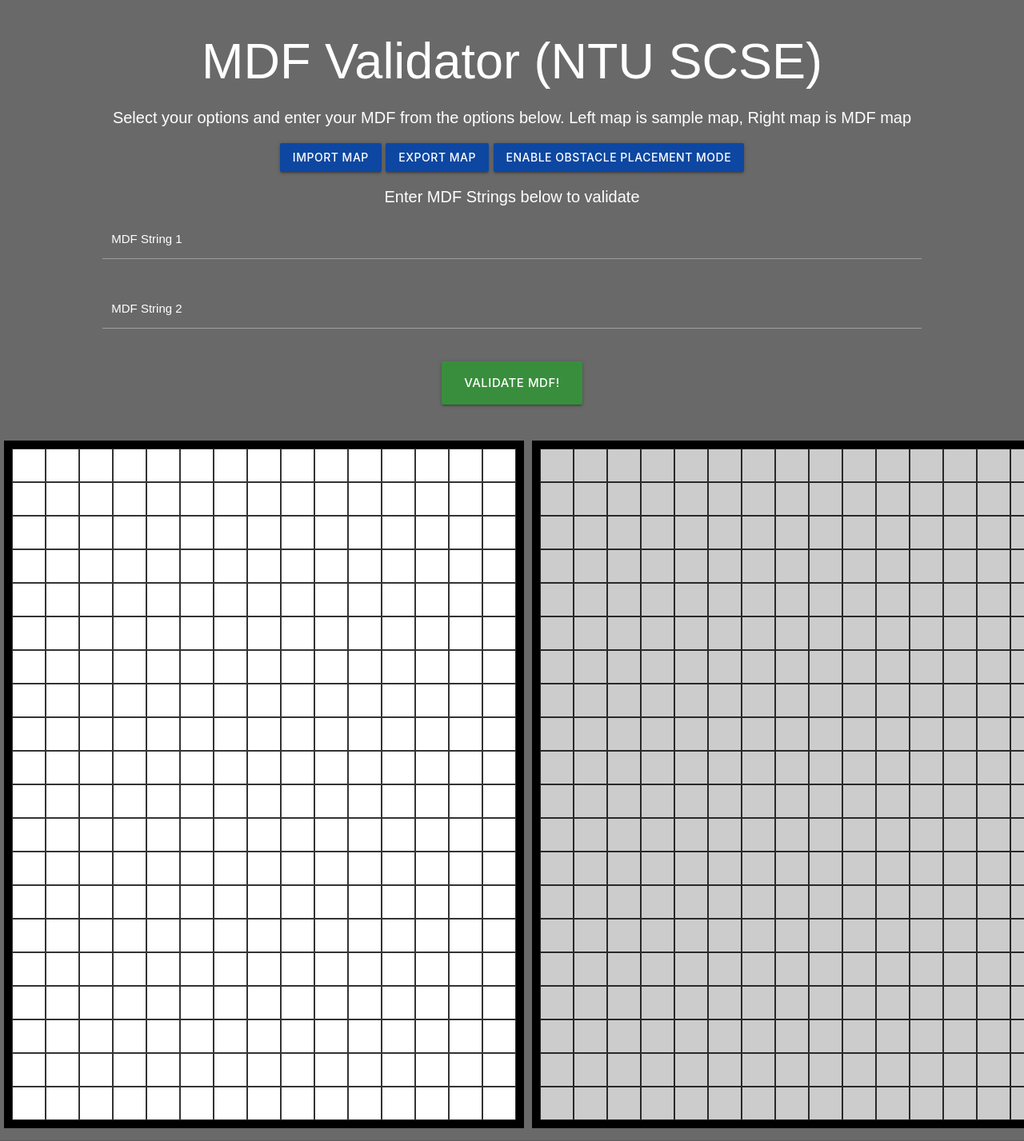
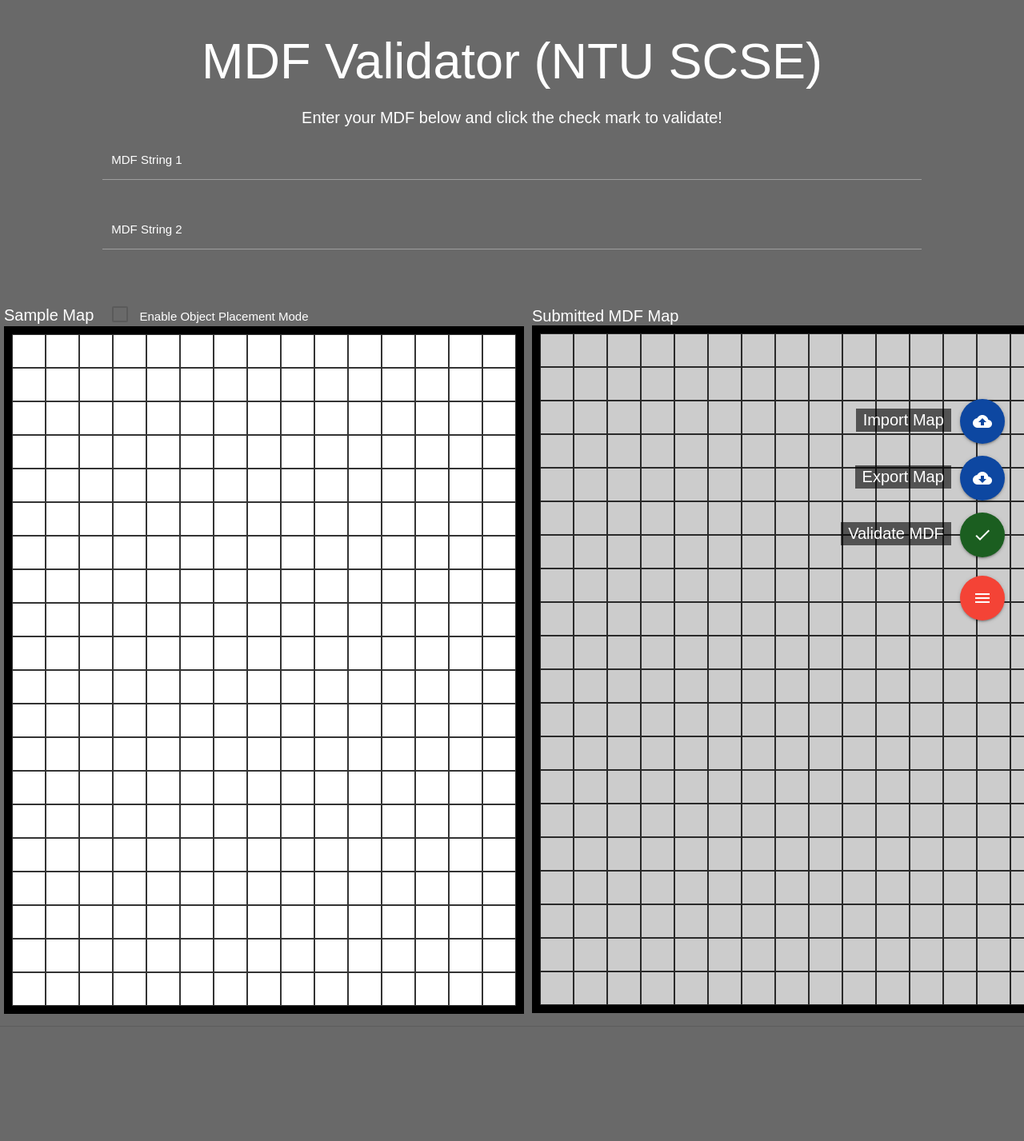
Before and after one commit to itachi1706/MDP-MDF-Validator, a Node server app: page / in a window 1280 px wide. Shown: the whole page at 80% size. After the commit the page ends 1284 px from the top, so only its background shows below. Run offline with Node 20, Linux system fonts and the light colour scheme; some web fonts are replaced.

Commit message:
Replaced all buttons with FAB or checkboxes :D

```diff
--- a/public/stylesheets/style.css
+++ b/public/stylesheets/style.css
@@ -34,7 +34,7 @@
   font-size: unset;
 }
 
-#result.no-result {
+.hide-elem {
   display: none;
 }
 
@@ -166,3 +166,21 @@
   border-bottom: 1px solid #fff !important;
   box-shadow: 0 1px 0 0 #fff !important;
 }
+
+/* FAB Tooltip */
+.fixed-action-btn ul > li > span {
+  position: absolute;
+  right: 120%;
+  white-space: nowrap;
+  background: rgba(0,0,0,.6);
+  padding: 3px 9px;
+  color: white;
+  margin-top: 12px;
+}
+
+/* change colour of filled in check box */
+.checkbox-blue[type="checkbox"].filled-in:checked + span:not(.lever):after
+{
+    border: 2px solid #0D47A1;
+    background-color: #0D47A1;
+}
--- a/views/index.ejs
+++ b/views/index.ejs
@@ -15,16 +15,13 @@
     <link rel="stylesheet" href="https://cdnjs.cloudflare.com/ajax/libs/materialize/1.0.0/css/materialize.min.css">
     <!-- Compiled and minified JavaScript -->
     <script src="https://cdnjs.cloudflare.com/ajax/libs/materialize/1.0.0/js/materialize.min.js"></script>
+    <!-- Material Icons -->
+    <link href="https://fonts.googleapis.com/icon?family=Material+Icons" rel="stylesheet">
   </head>
   <body onload="initialize()">
     <h1 class="header"><%= title %></h1>
-    <p class="header">Select your options and enter your MDF from the options below. Left map is sample map, Right map is MDF map</p>
-    <div id="btnConstruct" class="header">
-      <button class="btn waves-effect waves-light blue darken-4" onclick="importMap()">Import Map</button>
-      <button class="btn waves-effect waves-light blue darken-4" onclick="exportMap()">Export Map</button>
-      <button class="btn waves-effect waves-light blue darken-4" id="btnObstacleSet" onclick="toggleObstacle()">Enable Obstacle Placement Mode</button>
-    </div>
-    <p id="prompt" class="header">Enter MDF Strings below to validate</p>
+    <p class="header">Enter your MDF below and click the check mark to validate!</p>
+    <p id="prompt" class="header hide-elem">Obstacle Placement Mode Enabled. Click sample map to add/remove obstacles!</p>
     <div id="btnConstruct" class="header mdf-input-div">
       <div class="input-field col s6 mdf-input">
         <input id="mdf1" type="text" class="validate">
@@ -36,24 +33,43 @@
         <label for="mdf2">MDF String 2</label>
         <span class="helper-text" id="helper-mdf2" data-error="Invalid"></span>
       </div>
-      <button class="btn-large waves-effect waves-light green darken-2" id="validate" class="tblong" onclick="validateMDF()">Validate MDF!</button>
     </div>
 
-    <div id="result" class="header largetopgap no-result">Score: <span id="resultScore">0</span> (<span id="resultC">0</span> correct, <span id="resultI">0</span> incorrect, <span id="resultU">0</span> unexplored)</div>
+    <div id="result" class="header largetopgap hide-elem">Score: <span id="resultScore">0</span> (<span id="resultC">0</span> correct, <span id="resultI">0</span> incorrect, <span id="resultU">0</span> unexplored)</div>
 
     <div class="largetopgap">
       <table>
         <tbody>
           <tr>
             <td style="float: right;">
+              <span style="text-align: center;">Sample Map</span>&nbsp;&nbsp;&nbsp;
+              <span>
+                <label>
+                  <input type="checkbox" class="filled-in checkbox-blue" onclick="toggleObstacle()" />
+                  <span class="white-text">Enable Object Placement Mode</span>
+                </label>
+              </span>
+              <br>
               <div class="mdp-container" id="sampleArena"></div>
             </td>
             <td>
+              <span style="text-align: center;">Submitted MDF Map</span><br>
               <div class="mdp-container" id="submittedArena"></div>
             </td>
           </tr>
         </tbody>
       </table>
+
+      <div class="fixed-action-btn click-to-toggle" style="bottom:24px; right:24px;">
+        <button class="btn-floating btn-large red" >
+          <i class="large material-icons">menu</i>
+        </button>
+        <ul>
+          <li><span>Import Map</span><button class="btn-floating btn-large blue darken-4" onclick="importMap()"><i class="material-icons">cloud_upload</i></button></li>
+          <li><span>Export Map</span><button class="btn-floating  btn-large blue darken-4" onclick="exportMap()"><i class="material-icons">cloud_download</i></button></li>
+          <li><span>Validate MDF</span><button class="btn-floating  btn-large green darken-4" onclick="validateMDF()"><i class="material-icons">check</i></button></li>
+        </ul>
+      </div>
 
     </div>
 
@@ -162,13 +178,8 @@
 
       function toggleObstacle() {
         obstacleMode = !obstacleMode;
-        if (obstacleMode) {
-          $("#btnObstacleSet").html("Disable Obstacle Placement Mode");
-          $("#prompt").text("Obstacle Mode Enabled, click map to set obstacle");
-        } else {
-          $("#btnObstacleSet").html("Enable Obstacle Placement Mode");
-          $("#prompt").text("Enter MDF strings below to validate");
-        }
+        if (obstacleMode) $("#prompt").removeClass("hide-elem");
+        else $("#prompt").addClass("hide-elem");
       }
 
       var mdfHex = /[0-9A-Fa-f]+/g;
@@ -217,7 +228,7 @@
         $("#resultC").text(correct);
         $("#resultI").text(incorrect);
         $("#resultU").text(unexplored);
-        $("#result").removeClass("no-result");
+        $("#result").removeClass("hide-elem");
       }
 
       function validateMDF() {
@@ -273,6 +284,11 @@
           alert(`Network Error`);
         };
       }
+
+      $(document).ready(function(){
+        $('.fixed-action-btn').floatingActionButton({ hoverEnabled: false });
+        $('.fixed-action-btn').floatingActionButton("open");
+      });
     </script>
   </body>
 </html>
```
